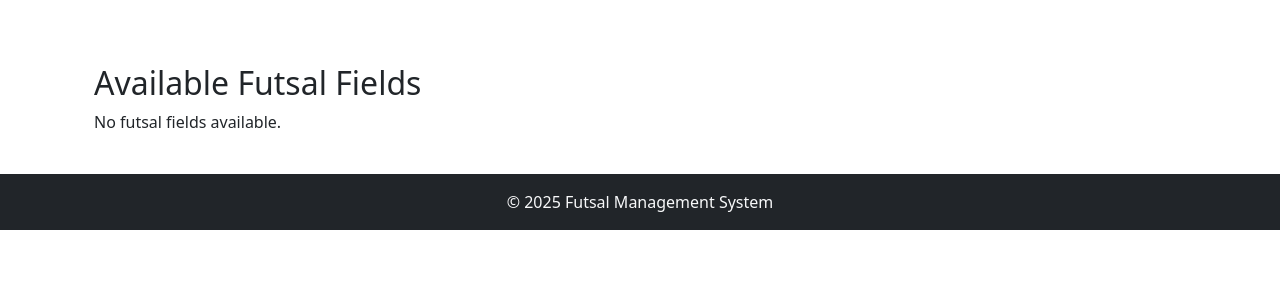
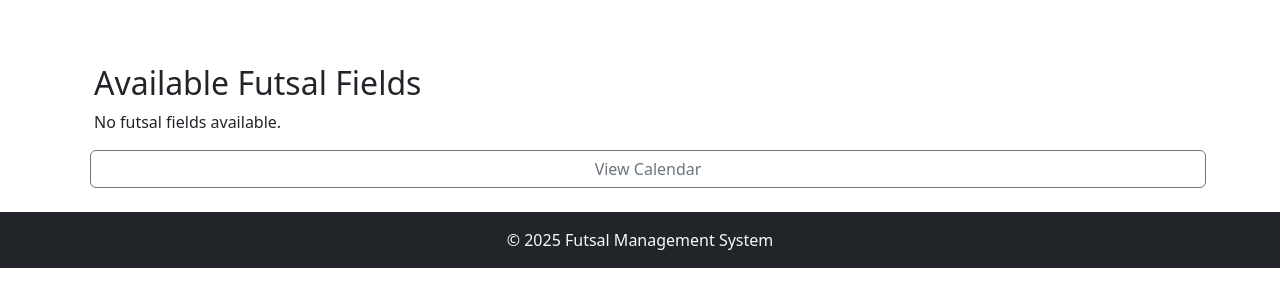
Before and after one commit to crestadev/futsal_management_system, a Django app: template templates/field_list.html in a window 1280 px wide. Shown: the part 56-363 px from the top of the page. Run offline with Django 5.2, Linux system fonts and the light colour scheme; the template is opened without the code that fills it, so the values that code supplies are empty; parts of the project's set-up code (start-up, migrations or seed data) failed here and were passed over; some libraries are stand-ins or nearby versions.

Commit message:
Added field_list link

```diff
--- a/templates/field_list.html
+++ b/templates/field_list.html
@@ -19,6 +19,8 @@
         {% empty %}
         <p>No futsal fields available.</p>
         {% endfor %}
+        <a href="{% url 'availability_calendar' field.id %}" class="btn btn-outline-secondary ms-2">View Calendar</a>
+
     </div>
 </div>
 {% endblock %}
```
